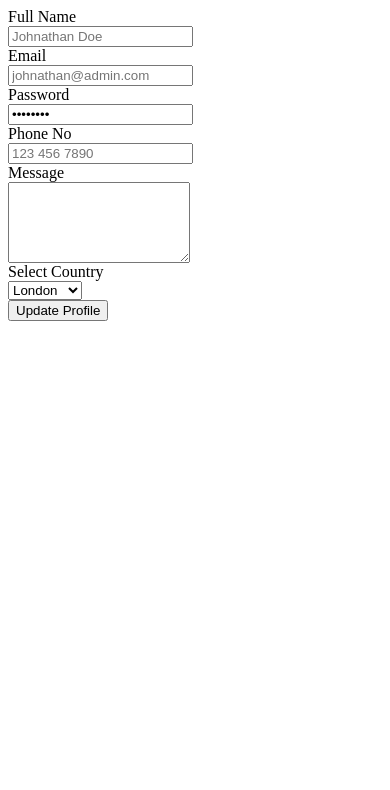
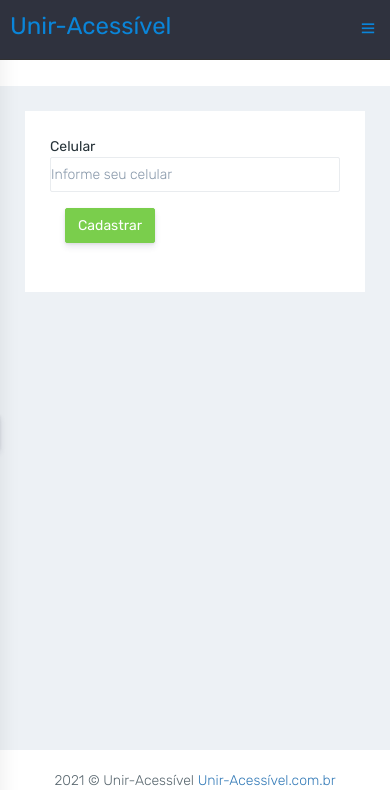
Before and after one commit to ailvaanderson13/unir-dev, a Django app: template apps/user/templates/cadastro_usuario.html in a window 390 px wide. Shown: the top 790 px of the page. Run offline with Django 3.2, Linux system fonts and the light colour scheme; the template is opened without the code that fills it: values that come from a table or form of the project are taken from there, others are empty; parts of the project's set-up code (start-up, migrations or seed data) failed here and were passed over; some libraries are stand-ins or nearby versions.

Commit message:
criando Ambiente de cadastro

```diff
--- a/UnirAcessivel/urls.py
+++ b/UnirAcessivel/urls.py
@@ -20,4 +20,5 @@ from django.urls.conf import include
 urlpatterns = [
     path('admin/', admin.site.urls),
     path('', include(('apps.utils.urls', 'utils'), namespace='utils')),
+    path('user/', include(('apps.user.urls', 'user'), namespace='user'))
 ]
--- a/apps/user/forms.py
+++ b/apps/user/forms.py
@@ -1,5 +1,6 @@
 from django import forms
 from .models import User
+
 
 class UserForm(forms.ModelForm):
     celular = forms.CharField(
@@ -12,9 +13,37 @@ class UserForm(forms.ModelForm):
         )
     )
 
+    class Meta:
+        model = User
+        fields = [
+            'first_name', 'last_name', 'email', 'celular'
+        ]
+
+
+class UserAdminForm(forms.ModelForm):
+    celular = forms.CharField(
+        required=False,
+        label='Celular',
+        widget=forms.TextInput(
+            attrs={
+                'class': 'form-control', 'placeholder': 'Informe seu celular'
+            }
+        )
+    )
+
     reset_password = forms.BooleanField(
-        required=True,
+        required=False,
         label='RESETAR SENHA',
+        widget=forms.CheckboxInput(
+            attrs={
+                'class': 'form-control',
+            }
+        )
+    )
+
+    motorista = forms.BooleanField(
+        required=False,
+        label='MOTORISTA',
         widget=forms.CheckboxInput(
             attrs={
                 'class': 'form-control'
@@ -22,7 +51,18 @@ class UserForm(forms.ModelForm):
         )
     )
 
-    model = User
-    fields = [
-        'first_name', 'last_name', 'email', 'celular'
-    ]
+    passageiro = forms.BooleanField(
+        required=False,
+        label='PASSAGEIRO',
+        widget=forms.CheckboxInput(
+            attrs={
+                'class': 'form-control'
+            }
+        )
+    )
+
+    class Meta:
+        model = User
+        fields = [
+            'first_name', 'last_name', 'email', 'celular', 'motorista', 'passageiro'
+        ]
--- a/apps/user/models.py
+++ b/apps/user/models.py
@@ -5,6 +5,8 @@ from django.contrib.auth.models import AbstractUser
 class User(AbstractUser):
     celular = models.CharField(max_length=11, blank=True, null=True)
     reset_password = models.BooleanField(default=True)
+    motorista = models.BooleanField(default=False)
+    passageiro = models.BooleanField(default=False)
     is_active = models.BooleanField(default=True)
 
     def __str__(self):
--- a/apps/user/templates/cadastro_usuario.html
+++ b/apps/user/templates/cadastro_usuario.html
@@ -1,54 +1,21 @@
+{% extends 'base/base.html' %}
 {% load static %}
 {% block content %}
-    <form class="form-horizontal form-material">
-        <div class="form-group mb-4">
-            <label class="col-md-12 p-0">Full Name</label>
-            <div class="col-md-12 border-bottom p-0">
-                <input type="text" placeholder="Johnathan Doe"
-                       class="form-control p-0 border-0"> </div>
-        </div>
-        <div class="form-group mb-4">
-            <label for="example-email" class="col-md-12 p-0">Email</label>
-            <div class="col-md-12 border-bottom p-0">
-                <input type="email" placeholder="johnathan@admin.com"
-                       class="form-control p-0 border-0" name="example-email"
-                       id="example-email">
+    <form class="form-horizontal">
+        {% csrf_token %}
+        {% for c in form %}
+            <div class="form-group">
+                <div class="row">
+                    <div class="col">
+                        {{ c.label }}
+                        {{ c }}
+                    </div>
+                </div>
             </div>
-        </div>
-        <div class="form-group mb-4">
-            <label class="col-md-12 p-0">Password</label>
-            <div class="col-md-12 border-bottom p-0">
-                <input type="password" value="password" class="form-control p-0 border-0">
-            </div>
-        </div>
-        <div class="form-group mb-4">
-            <label class="col-md-12 p-0">Phone No</label>
-            <div class="col-md-12 border-bottom p-0">
-                <input type="text" placeholder="123 456 7890"
-                       class="form-control p-0 border-0">
-            </div>
-        </div>
-        <div class="form-group mb-4">
-            <label class="col-md-12 p-0">Message</label>
-            <div class="col-md-12 border-bottom p-0">
-                <textarea rows="5" class="form-control p-0 border-0"></textarea>
-            </div>
-        </div>
-        <div class="form-group mb-4">
-            <label class="col-sm-12">Select Country</label>
-            <div class="col-sm-12 border-bottom">
-                <select class="form-control p-0 border-0">
-                    <option>London</option>
-                    <option>India</option>
-                    <option>Usa</option>
-                    <option>Canada</option>
-                    <option>Thailand</option>
-                </select>
-            </div>
-        </div>
+        {% endfor %}
         <div class="form-group mb-4">
             <div class="col-sm-12">
-                <button class="btn btn-success">Update Profile</button>
+                <button class="btn btn-success">Cadastrar</button>
             </div>
         </div>
     </form>
--- a/apps/user/urls.py
+++ b/apps/user/urls.py
@@ -15,7 +15,9 @@ Including another URLconf
 """
 from django.contrib import admin
 from django.urls import path
+from . import views
 
 urlpatterns = [
     path('admin/', admin.site.urls),
+    path('new/user/', views.new_user, name='new_user')
 ]
```
Also changed, not shown: apps/user/views.py (+19 -1 lines), apps/user/migrations/0002_auto_20210225_1902.py (added), db.sqlite3.
